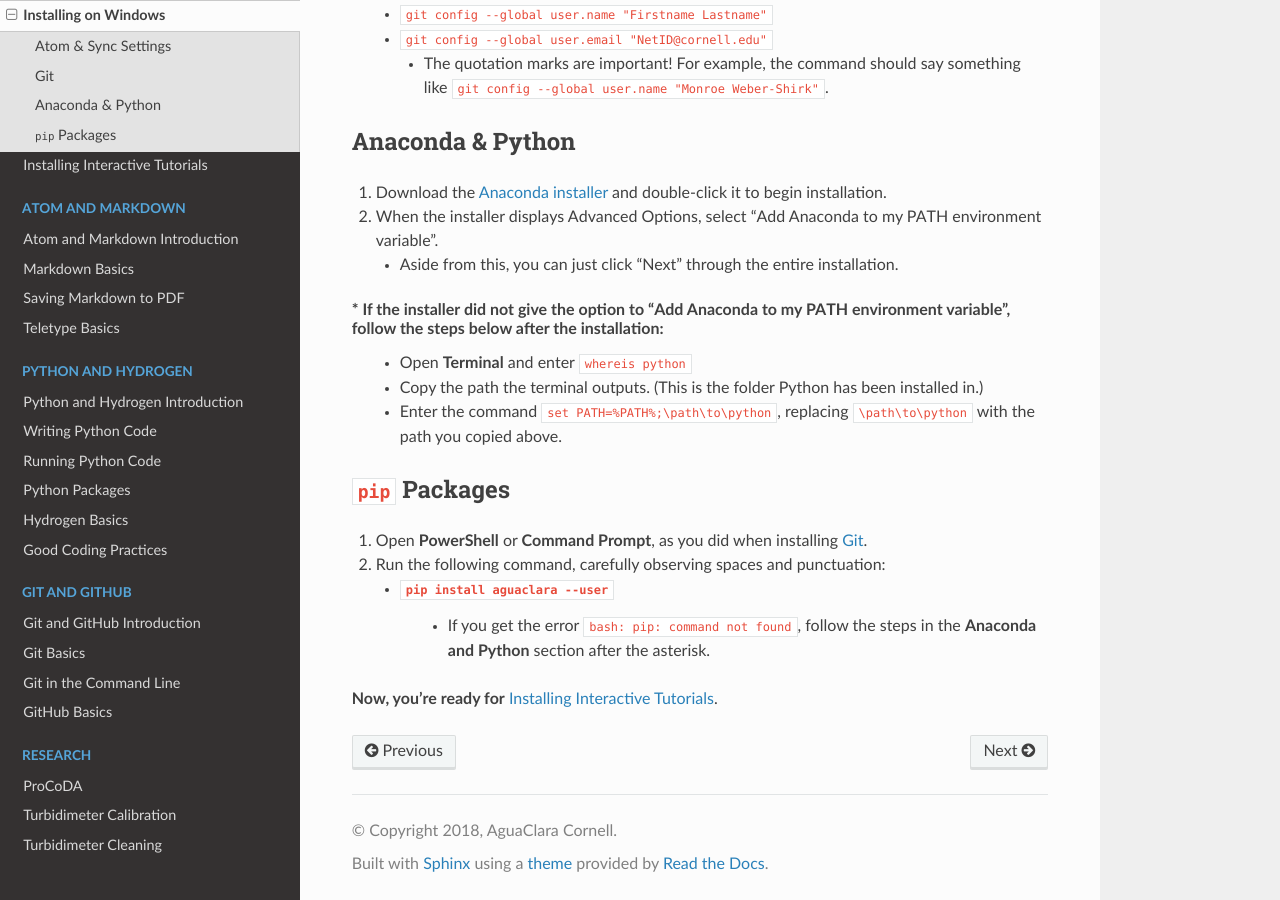
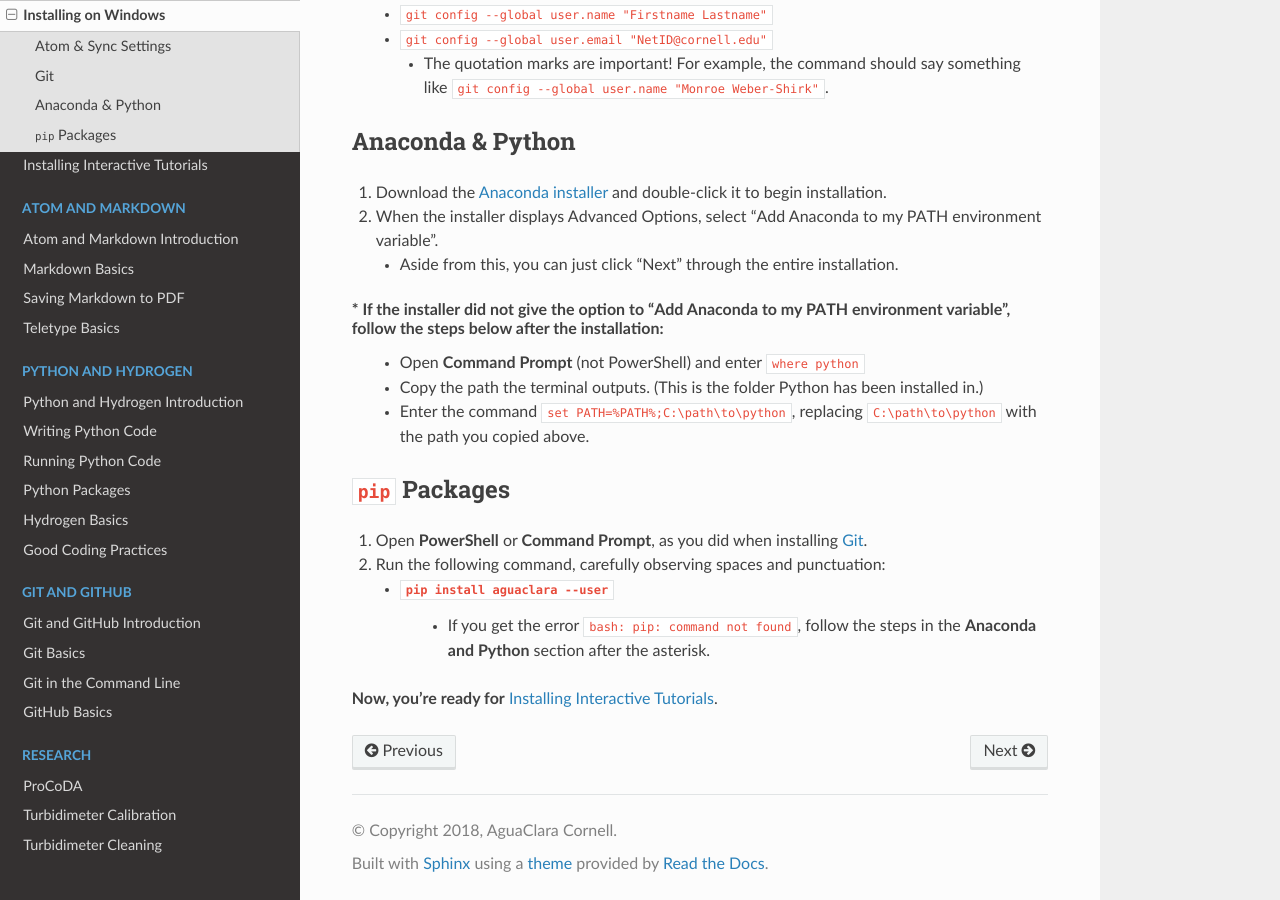
Before and after one commit to AguaClara/aguaclara_tutorial, a Sphinx documentation site: the page built from docs/source/installing-software/installing-on-windows.rst, in a window 1280 px wide and 900 px high, scrolled down 853 px. Built offline with Sphinx 7.4.7 and the Read the Docs theme 2.0.0, drawn with Linux system fonts in a browser that asks for light colours.

Commit message:
Revise Windows commands for Anaconda

```diff
--- a/docs/source/installing-software/installing-on-windows.rst
+++ b/docs/source/installing-software/installing-on-windows.rst
@@ -52,9 +52,9 @@ Anaconda & Python
    * Aside from this, you can just click "Next" through the entire installation.
 
 \* If the installer did not give the option to "Add Anaconda to my PATH environment variable", follow the steps below after the installation:
-  * Open **Terminal** and enter ``whereis python``
+  * Open **Command Prompt** (not PowerShell) and enter ``where python``
   * Copy the path the terminal outputs. (This is the folder Python has been installed in.)
-  * Enter the command ``set PATH=%PATH%;\path\to\python``, replacing ``\path\to\python`` with the path you copied above.
+  * Enter the command ``set PATH=%PATH%;C:\path\to\python``, replacing ``C:\path\to\python`` with the path you copied above.
 
 ``pip`` Packages
 ====================
```
